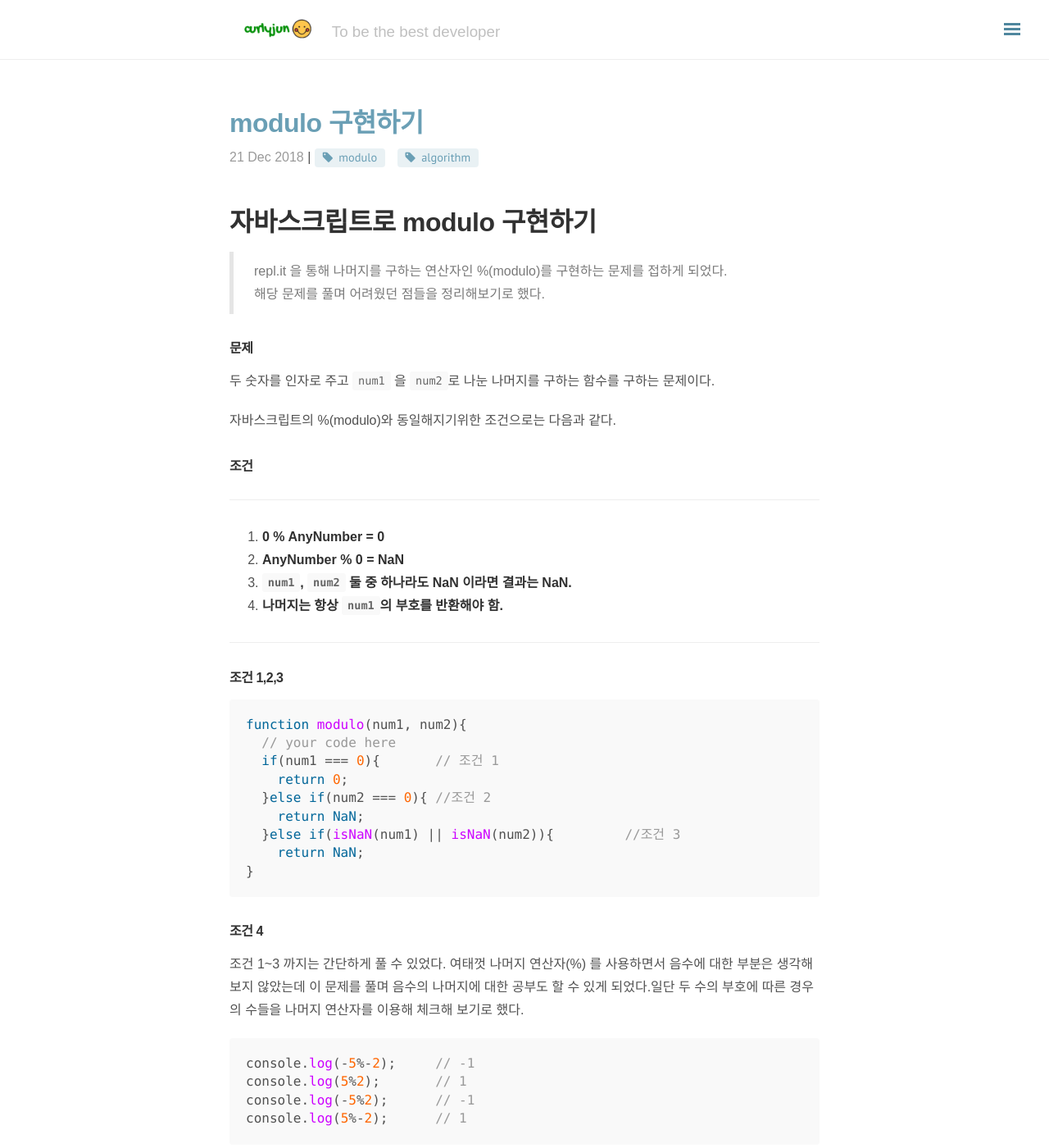
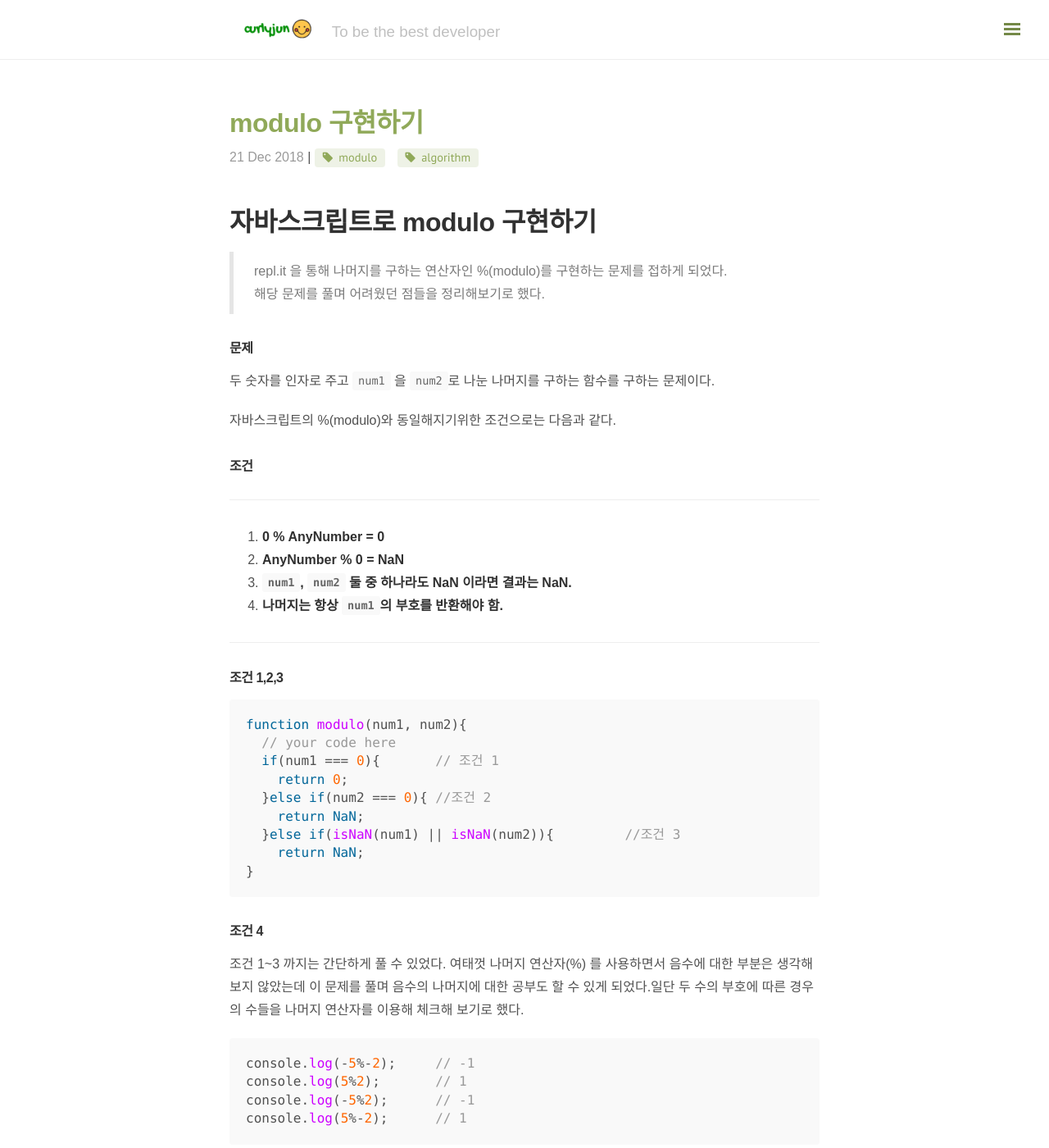
Before and after one commit to curlyjun/legacy__blog, a Jekyll site: the page built from blog/index.html, in a window 1280 px wide and 1400 px high. Shown: the whole window at 82% size. Built offline with Jekyll 4.4.1, drawn with Linux system fonts in a browser that asks for light colours; nearby versions of some CDN libraries; the list of posts is cut into pages by our own code; comment, search, counter and statistics services are not loaded.

Commit message:
set blog

```diff
--- a/_config.yml
+++ b/_config.yml
@@ -47,8 +47,6 @@
     - { Algorithm: '/blog/categories/#Algorithm'}
   About:
     - '/about/'
-  Github Project:
-    - 'http://curlyjun.github.io/'
 
 # Where are tags and categories displayed
 tag_page: '/blog/tags/'
--- a/_scss/_config.scss
+++ b/_scss/_config.scss
@@ -15,7 +15,7 @@
 $lightgrey:  #eee;
 $black:      #000;
 
-$theme-color: $blue;
+$theme-color: $green;
 $theme-color-dark: darken($theme-color, 10%);
 
 $post-date-color: #9a9a9a;
```
